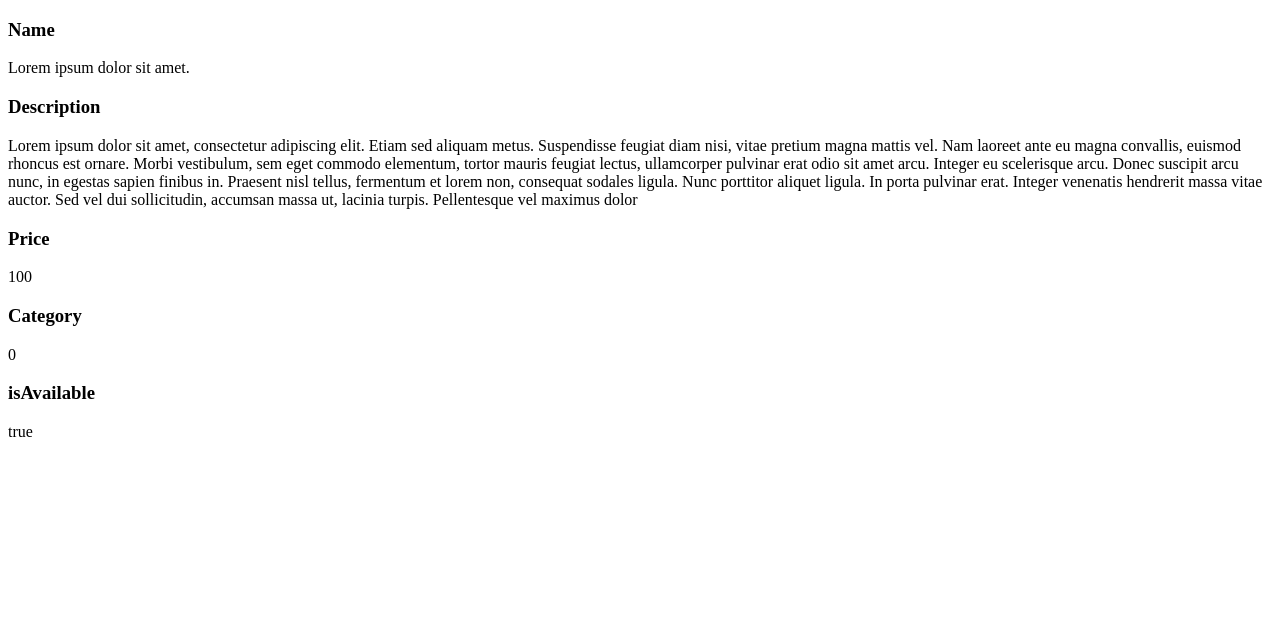
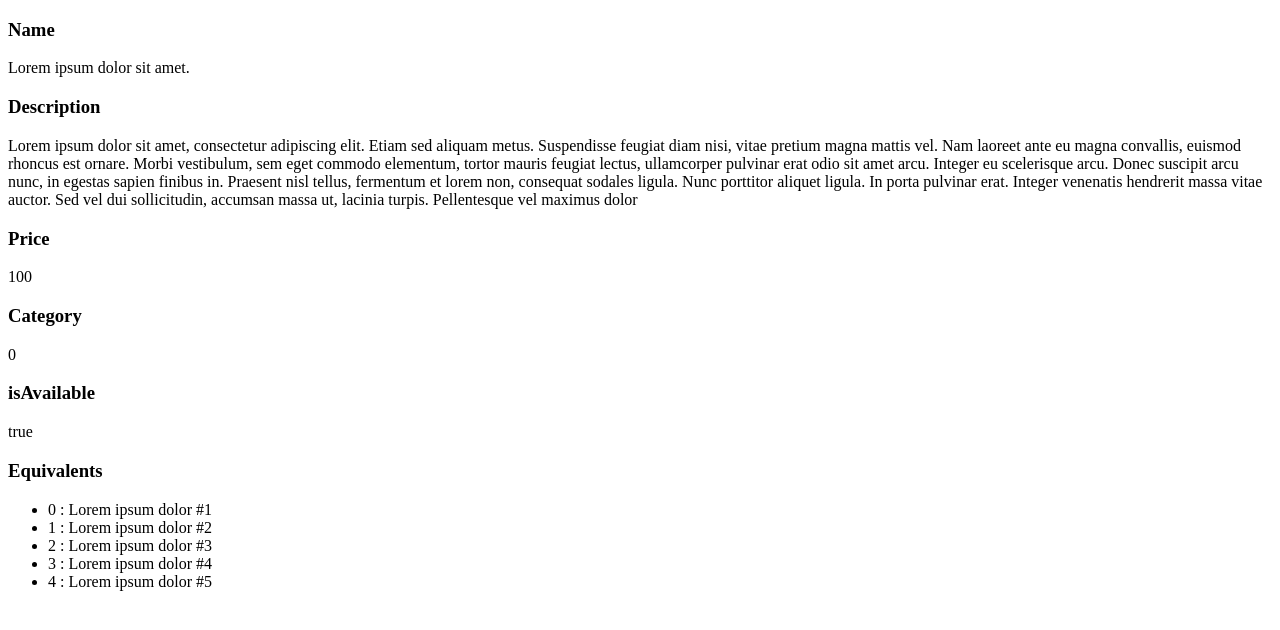
Before and after one commit to TaurusLAK/An2Homeworks, an Angular app in the folder shop/: page / in a window 1280 px wide. Shown: the top 630 px of the page. Built offline with nearby package versions, Linux system fonts and the light colour scheme.

Commit message:
homework_1: Added array filed named equivalents and displayed it with *ngFor

```diff
--- a/shop/src/app/app.component.html
+++ b/shop/src/app/app.component.html
@@ -5,3 +5,12 @@
   <h3>Category</h3>{{category}}
   <h3>isAvailable</h3>{{isAvailable}}
 </div>
+
+<div>
+  <h3>Equivalents</h3>
+  <ul>
+    <li *ngFor="let equivalent of equivalents; let i = index">
+      {{i}} : {{equivalent}}
+    </li>
+  </ul>
+</div>
--- a/shop/src/app/app.component.ts
+++ b/shop/src/app/app.component.ts
@@ -11,6 +11,14 @@ export class AppComponent {
   price: number = 100;
   category: Category = Category.ELECTRONIC;
   isAvailable: boolean = true;
+
+  equivalents: Array<string> = [
+      "Lorem ipsum dolor #1",
+      "Lorem ipsum dolor #2",
+      "Lorem ipsum dolor #3",
+      "Lorem ipsum dolor #4",
+      "Lorem ipsum dolor #5"
+    ]
 }
 
 enum Category {
```
